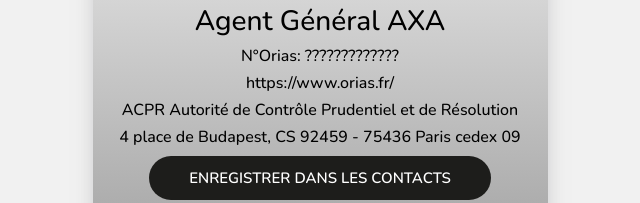
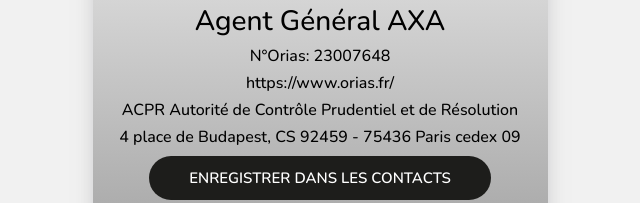
Before and after one commit to Stephane74200/stephane, a plain HTML site: page index.html in a window 1280 px wide. Shown: the part 192-395 px from the top of the page, 320-960 px from the left. Drawn offline with nearby package versions, Linux system fonts and the light colour scheme.

Commit message:
index.html

```diff
--- a/index.html
+++ b/index.html
@@ -23,7 +23,7 @@
 						<img src="/stephane/images/stephane.jpg" alt="img" width=30%>
 							<h1>Stéphane ESCHALIER</h1>
                             <h3>Agent Général AXA</h3>
-							<h6>N°Orias: ?????????????</h6>
+							<h6>N°Orias: 23007648</h6>
 							<h6>https://www.orias.fr/</h6>
 							<h6>ACPR Autorité de Contrôle Prudentiel et de Résolution</h6>
 							<h6>4 place de Budapest, CS 92459 - 75436 Paris cedex 09</h6>
```
